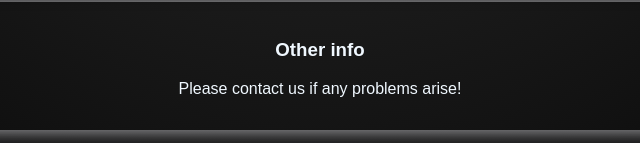
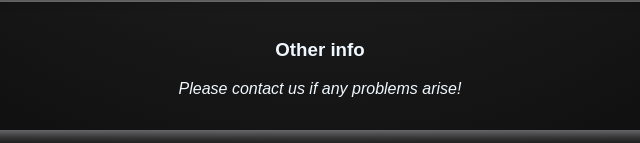
Before and after one commit to j0hn-char/company-website, a plain HTML site: page index.html in a window 1280 px wide. Shown: the part 1321-1464 px from the top of the page, 320-960 px from the left. Drawn offline with Linux system fonts and the light colour scheme.

Commit message:
Minor changes

```diff
--- a/index-style.css
+++ b/index-style.css
@@ -6,7 +6,6 @@ p {
 
 body {
     background-image: radial-gradient(#4b4b4b,#1d1d1d, #060606);
-    /*background-image: radial-gradient(circle, #4d5183, #222337);*/
 }
 
 main {
@@ -121,5 +120,5 @@ video:hover {
 }
 
 h3 ~ p {
-    background-color: transparent;
+    font-style: italic;
 }
```
